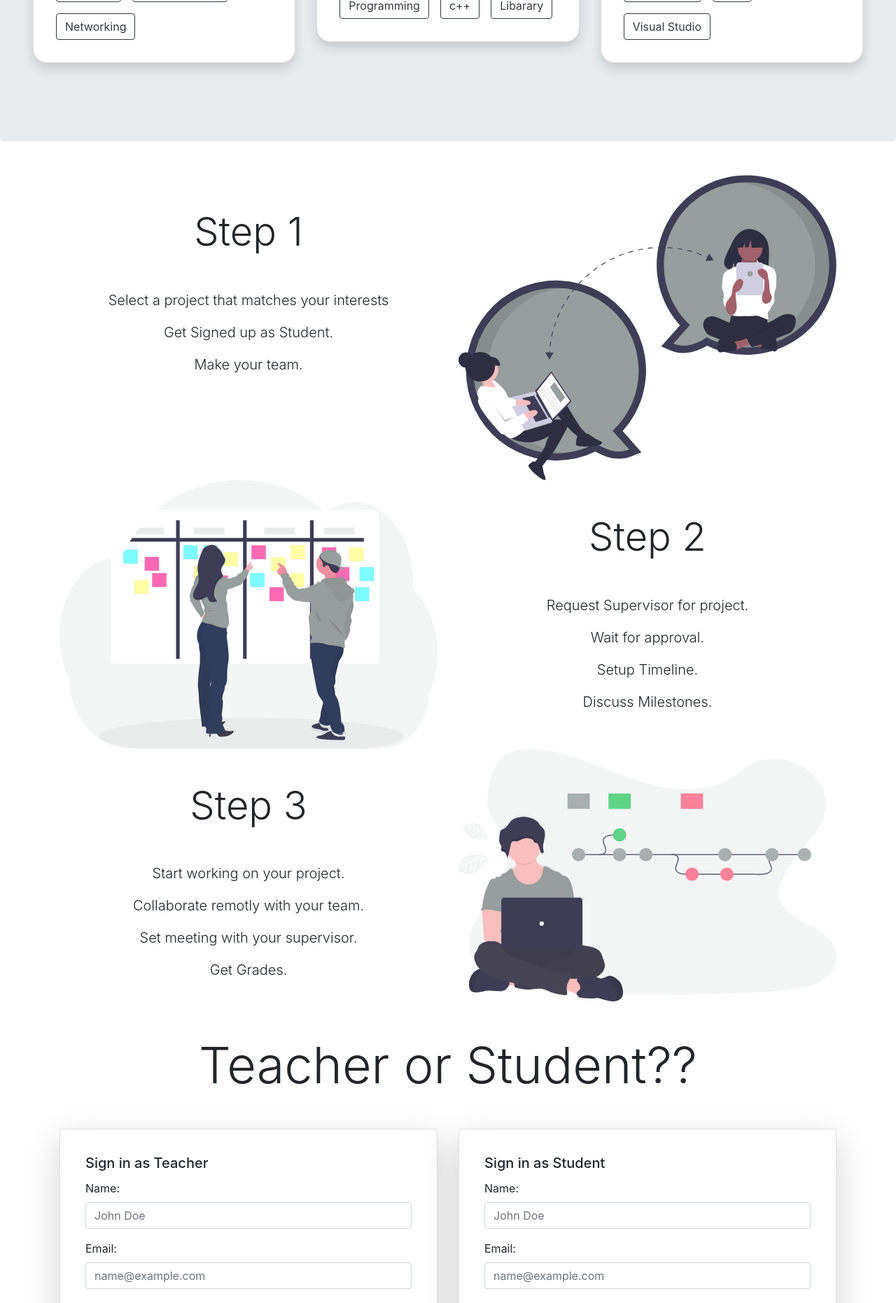
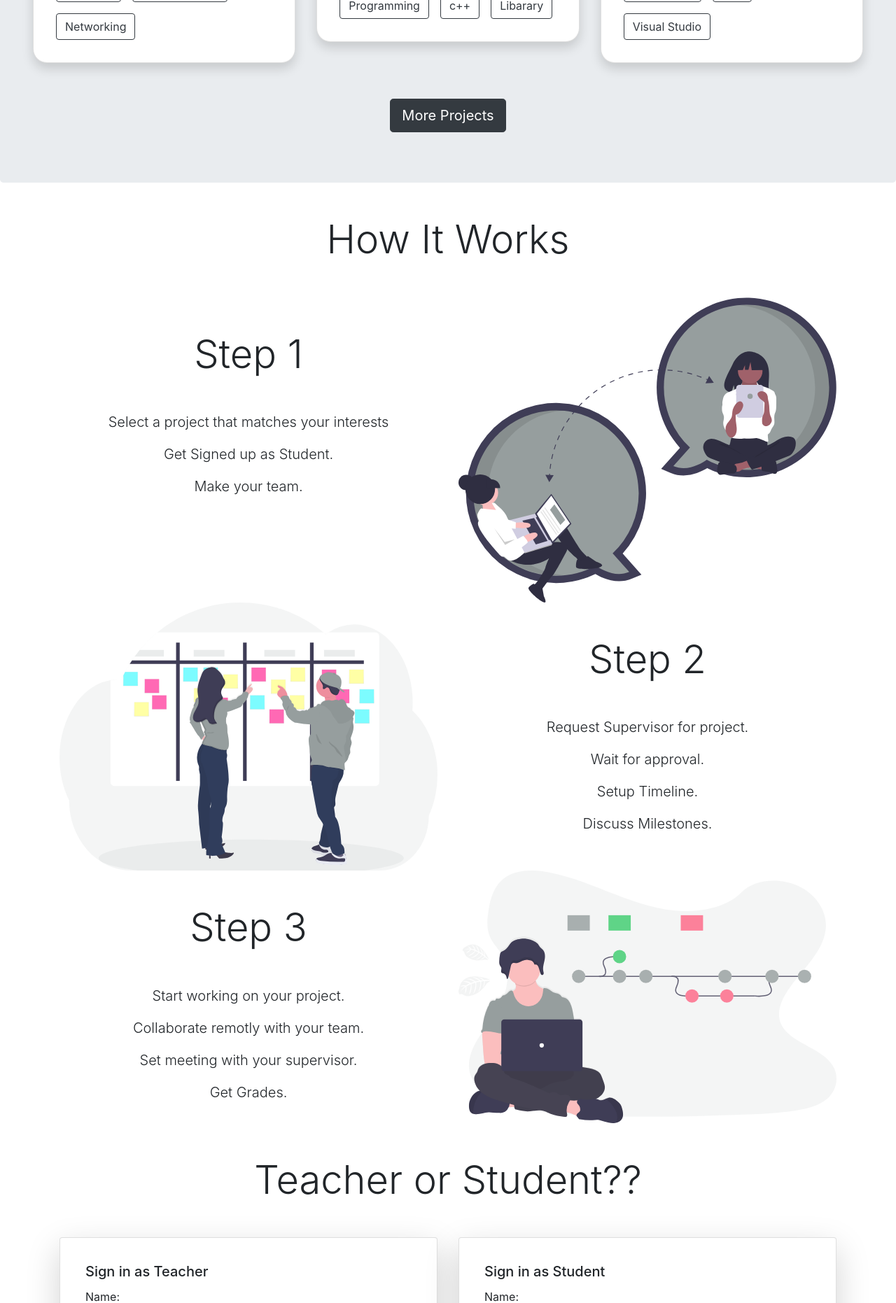
Before and after one commit to hashirshoaeb/FYP-Manager, a React (Create React App) app: page / in a window 1280 px wide. Shown: the part 1968-3830 px from the top of the page at 70% size. Built offline with nearby package versions, Linux system fonts and the light colour scheme.

Commit message:
routing and ui improvments

```diff
--- a/src/App.js
+++ b/src/App.js
@@ -1,4 +1,5 @@
-import React from "react";
+import React, { Fragment } from "react";
+import { BrowserRouter, Route } from "react-router-dom"
 import "bootstrap/dist/css/bootstrap.css";
 import "bootstrap/dist/js/bootstrap.bundle.min";
 // import Login from "./components/Login";
@@ -9,18 +10,30 @@ import Signin from "./components/Signin";
 import Working from "./components/Working";
 import Footer from "./components/Footer";
 import About from "./components/About";
+import ProjectShow from "./components/ProjectShow"
 
-function App() {
+const Home = () => {
   return (
-    <div>
-      <Navbar></Navbar>
+    <Fragment>
       <MainBody></MainBody>
       <About></About>
       <Project></Project>
       <Working></Working>
       <Signin></Signin>
       <Footer></Footer>
-    </div>
+    </Fragment>
+  )
+};
+
+function App() {
+  return (
+    <BrowserRouter>
+      <div>
+        <Navbar></Navbar>
+        <Route path="/" exact component={Home} />
+        <Route path="/projects" component={ProjectShow} />
+      </div>
+    </BrowserRouter>
   );
 }
 
--- a/src/components/Navbar.jsx
+++ b/src/components/Navbar.jsx
@@ -8,7 +8,7 @@ class Navbar extends Component {
   render() {
     return (
       <nav class="navbar navbar-expand-lg navbar-light bg-light">
-        <a class="navbar-brand" href="#mainbody">
+        <a class="navbar-brand" href="/#mainbody">
           Navbar
         </a>
         <button
@@ -26,22 +26,22 @@ class Navbar extends Component {
         <div class="collapse navbar-collapse" id="navbarTogglerDemo02">
           <ul class="navbar-nav mr-auto mt-2 mt-lg-0">
             <li class="nav-item active">
-              <a class="nav-link" href="#mainbody">
+              <a class="nav-link" href="/#mainbody">
                 Home <span class="sr-only">(current)</span>
               </a>
             </li>
             <li class="nav-item">
-              <a class="nav-link" href="#about">
+              <a class="nav-link" href="/#about">
                 About
               </a>
             </li>
             <li class="nav-item">
-              <a class="nav-link" href="#projects">
+              <a class="nav-link" href="/#projects">
                 Projects
               </a>
             </li>
             <li class="nav-item">
-              <a class="nav-link" href="#working">
+              <a class="nav-link" href="/#working">
                 Working
               </a>
             </li>
--- a/src/components/Project.jsx
+++ b/src/components/Project.jsx
@@ -1,12 +1,13 @@
 import React from "react";
 import ProjectCard from "./ProjectCard";
 import Data from "../projects.json";
+import { Link } from "react-router-dom";
 
 export default () => {
   const state = { data: Data.Fyp };
   const numberOfCards = 3
   return (
-    <div className="jumbotron my-5">
+    <div id="projects" className="jumbotron my-5">
       <div className="container-fluid">
         {" "}
         <h1 className="display-4 text-center"> Recent Projects</h1>{" "}
@@ -20,6 +21,9 @@ export default () => {
             </div>
           ))}
         </div>
+        <h1 className="text-center">
+          <Link className="btn btn-lg btn-dark" to="/projects"> More Projects</Link>
+        </h1>
       </div>
     </div>
   );
--- a/src/components/Working.jsx
+++ b/src/components/Working.jsx
@@ -11,6 +11,7 @@ class Working extends Component {
   render() {
     return (
       <div id="working" className="container my-5">
+        <h1 className="display-4 text-center my-5">How It Works</h1>
         <div className="row">
           <div className="col-md-6 text-center">
             <h1 className="display-4 my-5">Step 1</h1>
--- a/src/components/signin.jsx
+++ b/src/components/signin.jsx
@@ -9,7 +9,7 @@ class Signin extends Component {
   render() {
     return (
       <div className="container my-5">
-        <h1 className="display-3 text-center my-5"> Teacher or Student??</h1>
+        <h1 className="display-4 text-center my-5"> Teacher or Student??</h1>
         <div className="row ">
           <div className="col-md-6">
             <div className="card shadow-lg p-3 mb-5 bg-white rounded">
```
